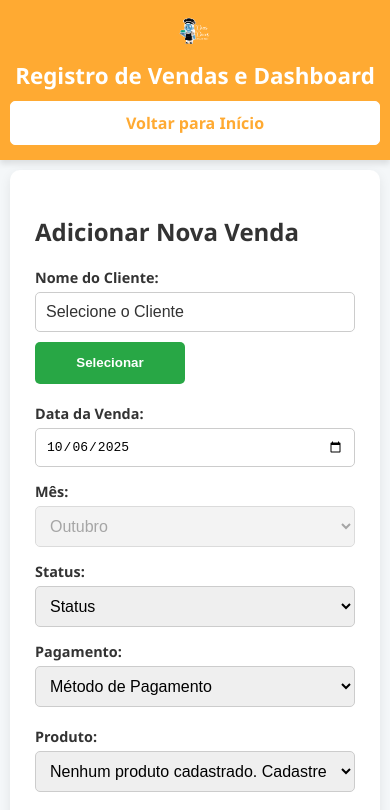
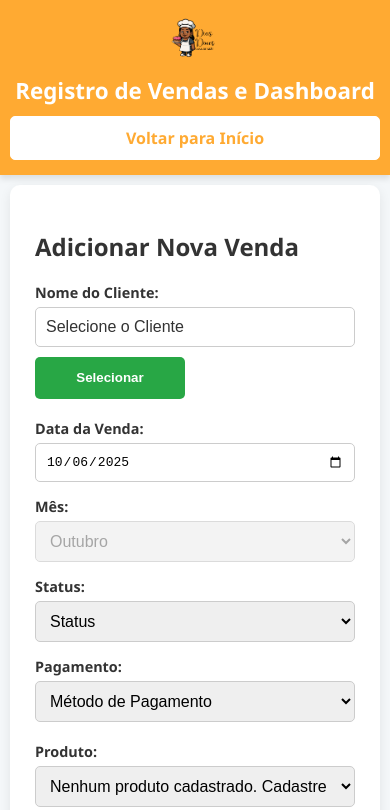
Before and after one commit to kevincardoso3567-maker/Sistema-dias-doces, a plain HTML site: page vendas.html in a window 390 px wide. Shown: the top 810 px of the page. Drawn offline with Linux system fonts and the light colour scheme.

Commit message:
Update vendas.css

```diff
--- a/vendas.css
+++ b/vendas.css
@@ -35,8 +35,8 @@ body {
 }
 
 .header-logo-vendas {
-    height: 40px;
-    filter: invert(100%);
+    height: 60px; /* AJUSTE: Aumento do tamanho da logo */
+    /* filter: invert(100%);  <--- REMOVIDO: para exibir a imagem em suas cores originais */
 }
 
 .header-vendas h1 {
@@ -57,7 +57,7 @@ body {
         margin: 10px 0;
     }
     .header-logo-vendas {
-        height: 35px;
+        height: 50px; /* AJUSTE: Mantém um bom tamanho em telas menores */
     }
     .btn-voltar {
         width: 100%;
@@ -201,7 +201,7 @@ body {
     }
 }
 @media (max-width: 480px) {
-    /* Em celulares, voltamos a 1 coluna, exceto para o grupo Cliente */
+    /* Em celulares, voltamos a 1 coluna */
     .input-row-vendas {
         grid-template-columns: 1fr;
     }
@@ -212,6 +212,11 @@ body {
         flex-direction: column; /* Botão e campo de cliente em linhas separadas */
     }
     .btn-adicionar[style*="height: 42px"] {
+        height: auto;
+    }
+    /* NOVO AJUSTE: Garante espaçamento para botões de altura variável */
+    #formAdicionarVenda button[type="submit"] {
+        margin-top: 10px;
         height: auto;
     }
 }
@@ -323,7 +328,7 @@ body {
 }
 
 /* RESPONSIVIDADE DOS CARTÕES */
-@media (max-width: 768px) {
+@media (max-width: 650px) { /* AJUSTE: Empilha os cartões mais cedo */
     /* Em telas menores, os cards ficam empilhados */
     .cartoes-destaque {
         flex-direction: column;
```
